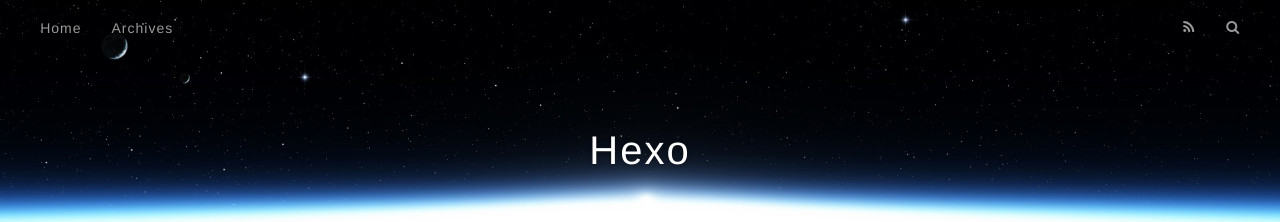
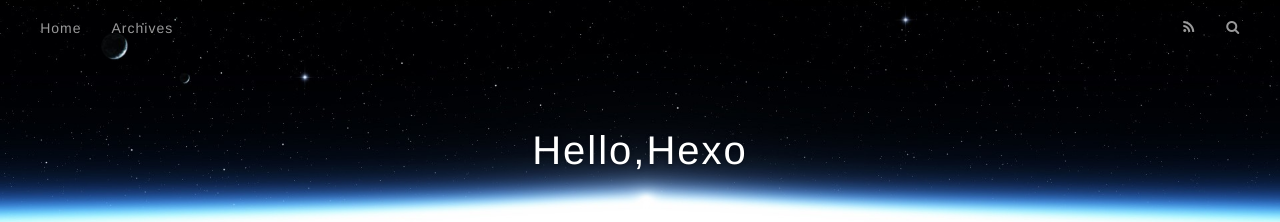
Before and after one commit to wo399098188/wo399098188.github.io, a plain HTML site: page index.html in a window 1280 px wide. Shown: the top 222 px of the page. Drawn offline with nearby package versions, Linux system fonts and the light colour scheme.

Commit message:
Update index.html

```diff
--- a/index.html
+++ b/index.html
@@ -36,7 +36,7 @@
   <div id="header-outer" class="outer">
     <div id="header-title" class="inner">
       <h1 id="logo-wrap">
-        <a href="/" id="logo">Hexo</a>
+        <a href="/" id="logo">Hello,Hexo</a>
       </h1>
 
     </div>
```
